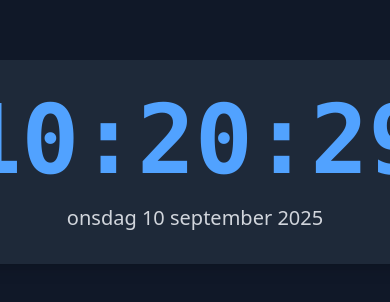
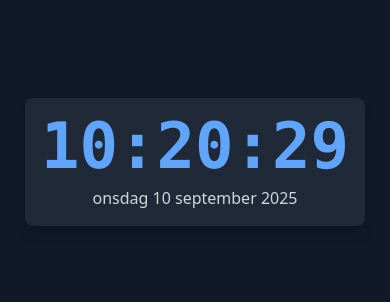
Before and after one commit to alexyak1/yakimoto, a React (Vite) app in the folder frontend/: page /time in a window 390 px wide. Shown: the part 260-562 px from the top of the page. Built offline with nearby package versions, Linux system fonts and the light colour scheme; no server answers.

Commit message:
experement with design for tablet

```diff
--- a/frontend/src/components/TimePage.jsx
+++ b/frontend/src/components/TimePage.jsx
@@ -30,12 +30,12 @@ function TimePage() {
   };
 
   return (
-    <div className="fixed inset-0 bg-gray-900 flex items-center justify-center z-50">
-      <div className="bg-gray-800 p-8 rounded-lg shadow-lg text-center">
-        <div className="text-8xl font-mono font-black text-blue-400 mb-4">
+    <div className="fixed inset-0 bg-gray-900 flex items-center justify-center z-50" style={{backgroundColor: '#111827'}}>
+      <div className="bg-gray-800 p-4 rounded-lg shadow-lg text-center" style={{backgroundColor: '#1f2937'}}>
+        <div className="text-6xl font-mono font-black text-blue-400 mb-2" style={{color: '#60a5fa', fontSize: '4rem', lineHeight: '1'}}>
           {formatTime(currentTime)}
         </div>
-        <div className="text-xl text-gray-300">
+        <div className="text-lg text-gray-300" style={{color: '#d1d5db', fontSize: '1rem'}}>
           {formatDate(currentTime)}
         </div>
       </div>
```
